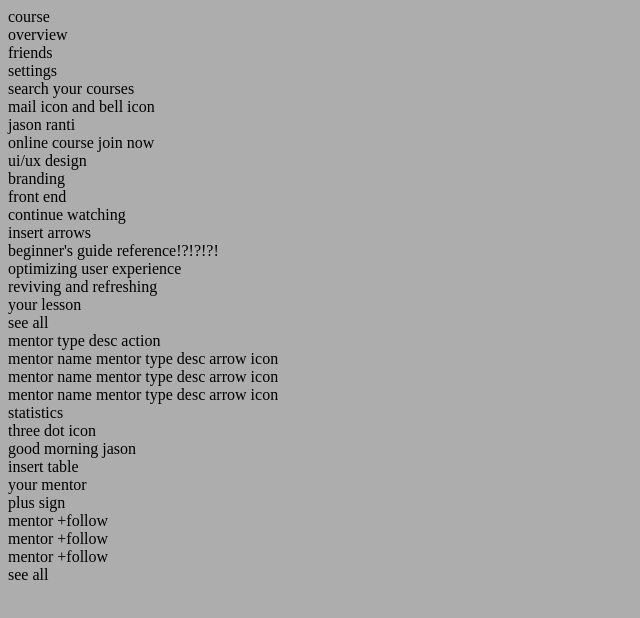
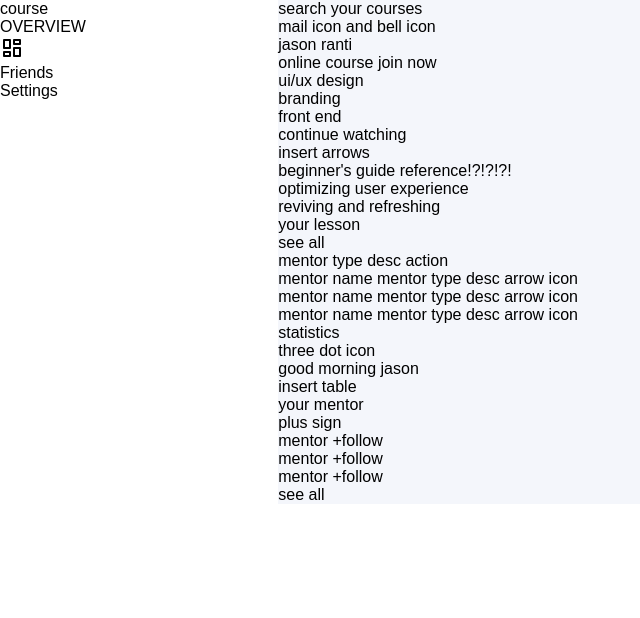
Before and after one commit to Jay-B1rd/sassdashboard, a plain HTML site: page index.html in a window 1280 px wide. Shown: the whole page, without its empty margins (0-640 px from the left). Drawn offline with nearby package versions, Linux system fonts and the light colour scheme.

Commit message:
flexing the divs and adding icon stylesheet

```diff
--- /dev/null
+++ b/_icons.scss
@@ -0,0 +1,7 @@
+.material-symbols-rounded {
+  font-variation-settings:
+  'FILL' 0,
+  'wght' 400,
+  'GRAD' 0,
+  'opsz' 24
+}
--- a/index.html
+++ b/index.html
@@ -5,6 +5,7 @@
     <meta name="viewport" content="width=device-width, initial-scale=1.0">
     <title>Document</title>
     <link href="style.css" rel="stylesheet">
+    <link rel="stylesheet" href="https://fonts.googleapis.com/css2?family=Material+Symbols+Rounded:opsz,wght,FILL,GRAD@20..48,100..700,0..1,-50..200" />
 </head>
 <body>
     <div class="container">
@@ -13,13 +14,16 @@
                 course
             </div>
             <div class="overview">
-                overview
+                <span class="sidetitle">OVERVIEW</span><br>
+                <span class="material-symbols-rounded">
+                    dashboard
+                    </span>
             </div>
             <div class="friends">
-                friends
+                <span class="sidetitle">Friends</span>
             </div>
             <div class="settings">
-                settings
+                <span class="sidetitle">Settings</span>
             </div>
         </div>
         <div class="main">
--- a/style.scss
+++ b/style.scss
@@ -1,5 +1,41 @@
-$mycolor: #adadad;
+@use 'icons';
+
+$bg1: #ffffff;
+$bg2: #f4f6fb;
+
+@mixin base {
+    margin: 0;
+    padding: 0;
+    width: 100%;
+}
+
+@mixin flexrow {
+    display: flex;
+    flex-direction: row;
+}
+
+@mixin flexcol {
+    display: flex;
+    flex-direction: column;
+}
 
 body {
-    background-color: $mycolor;
+    @include base;
+    font-family: Arial, Helvetica, sans-serif;
 }
+
+.container {
+    @include flexrow;
+    @include base;
+}
+
+.sidebar {
+    @include flexcol;
+    background-color: $bg1;
+    width: 25%;
+}
+
+.main {
+    background-color: $bg2;
+    width: 90%;
+}
```
Also changed, not shown: style.css, 1 other file.
